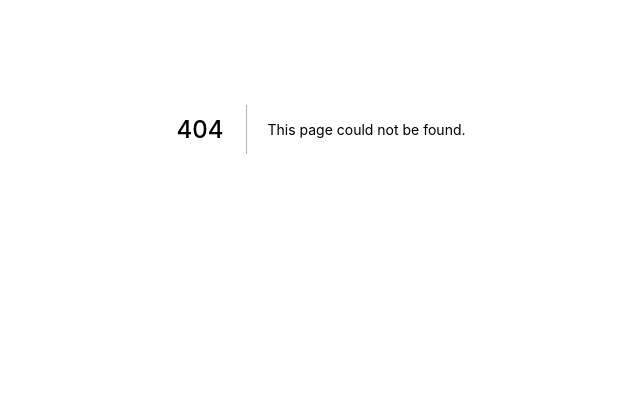
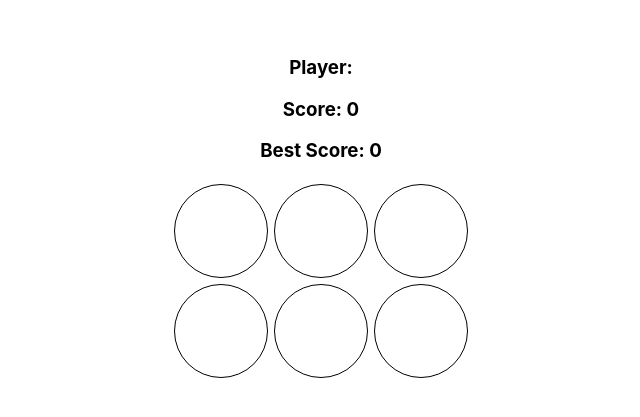
Before and after one commit to yaronlavi1992/lightbulbs, a Next.js app: page /play in a window 1280 px wide. Before the commit this address had no page. Shown: the part 271-688 px from the top of the page, without its empty margins (319-959 px from the left). Built offline with nearby package versions, Linux system fonts and the light colour scheme.

Commit message:
first commit

```diff
--- /dev/null
+++ b/components/Lightbulb/Lightbulb.js
@@ -0,0 +1,29 @@
+import { useRef, useEffect, useState } from 'react';
+import styles from './Lightbulb.module.css';
+
+function Lightbulb(props) {
+  const [color, setColor] = useState('white');
+
+  useEffect(() => {
+    if (props.lit) {
+      changeColor();
+    }
+  }, [props.lit]);
+
+  function changeColor() {
+    setColor(props.bgColor);
+    setTimeout(() => {
+      setColor('white');
+    }, 400);
+  }
+
+  return (
+    <div
+      onClick={props.onClickCallback}
+      className={styles.lightbulb}
+      style={{ backgroundColor: color }}
+    />
+  );
+}
+
+export default Lightbulb;
--- /dev/null
+++ b/components/Lightbulb/Lightbulb.module.css
@@ -0,0 +1,7 @@
+.lightbulb {
+  flex-grow: 1;
+  width: 31%;
+  border-radius: 50%;
+  border: 1px solid black;
+  margin: 3px;
+}
--- /dev/null
+++ b/components/LightbulbsWrapper/LightbulbsWrapper.js
@@ -0,0 +1,86 @@
+import Lightbulb from '../Lightbulb/Lightbulb';
+import { useContext, useState, useEffect, useRef } from 'react';
+import styles from './LightbulbsWrapper.module.css';
+import { UserContext } from '../../pages';
+
+function LightbulbsWrapper(props) {
+  const user = useContext(UserContext);
+  const [sequence, setSequence] = useState([]);
+  const [clickCount, setClickCount] = useState(0);
+  const [colors, setColors] = useState([]);
+  const [litBulb, setLitBulb] = useState(null);
+
+  useEffect(() => {
+    generateUniqueColors();
+    addToSequence();
+    playSequence();
+  }, []);
+
+  useEffect(() => {
+    playSequence();
+  }, [sequence]);
+
+  function onClickCallbackHandler(bulbIndex) {
+    setClickCount(clickCount + 1);
+    if (bulbIndex === litBulb) {
+      user.score += 10;
+      if (user.bestScore < user.score) {
+        user.bestScore = user.score;
+      }
+    }
+    if (clickCount === sequence.length) {
+      addToSequence();
+    }
+  }
+
+  function addToSequence() {
+    const bulbNumber = Math.floor(Math.random() * props.bulbsCount);
+    setSequence([...sequence, bulbNumber]);
+  }
+
+  function playSequence() {
+    console.log(sequence);
+    let currentSeq = [...sequence];
+    let seqInt = setInterval(() => {
+      if (currentSeq.length > 0) {
+        setLitBulb(currentSeq.shift());
+        setLitBulb(null); // reset lit to prevent matched prev bulb relit issue
+      } else {
+        clearInterval(seqInt);
+      }
+    }, 1000);
+  }
+
+  function generateUniqueColors() {
+    let generatedColors = [];
+    for (let i = 0; i < props.bulbsCount; i++) {
+      generatedColors.push(
+        '#' + ((Math.random() * 0xffffff) << 0).toString(16)
+      );
+    }
+    // prevent duplicate colors
+    if ([...new Set(generatedColors)].length !== props.bulbsCount) {
+      generateUniqueColors();
+    }
+    setColors(generatedColors);
+  }
+
+  function renderHandler() {
+    let bulbsToRender = [];
+    for (let i = 0; i < props.bulbsCount; i++) {
+      bulbsToRender.push(
+        <Lightbulb
+          lit={i === litBulb}
+          onClickCallback={() => onClickCallbackHandler(i)}
+          key={i}
+          bgColor={colors[i]}
+        />
+      );
+    }
+    return bulbsToRender;
+  }
+
+  return <div className={styles.wrapper}>{renderHandler()}</div>;
+}
+
+export default LightbulbsWrapper;
--- /dev/null
+++ b/components/LightbulbsWrapper/LightbulbsWrapper.module.css
@@ -0,0 +1,6 @@
+.wrapper {
+  display: flex;
+  flex-wrap: wrap;
+  width: 300px;
+  height: 200px;
+}
--- /dev/null
+++ b/components/PlayBoard/PlayBoard.js
@@ -0,0 +1,19 @@
+import LightbulbsWrapper from '../LightbulbsWrapper/LightbulbsWrapper';
+import styles from './PlayBoard.module.css';
+import { useContext, useState, useEffect } from 'react';
+import { UserContext } from '../../pages';
+
+function PlayBoard() {
+  const user = useContext(UserContext);
+
+  return (
+    <div className={styles.playground}>
+      <h3>Player: {user.name}</h3>
+      <h3>Score: {user.score}</h3>
+      <h3>Best Score: {user.bestScore}</h3>
+      <LightbulbsWrapper bulbsCount={6} />
+    </div>
+  );
+}
+
+export default PlayBoard;
--- /dev/null
+++ b/components/PlayBoard/PlayBoard.module.css
@@ -0,0 +1,3 @@
+.playground {
+  text-align: center;
+}
--- /dev/null
+++ b/components/ScoreHistory/ScoreHistory.js
@@ -0,0 +1,11 @@
+import styles from './ScoreHistory.module.css'
+
+function ScoreHistory() {
+    return (
+        <div>
+
+        </div>
+    )
+}
+
+export default ScoreHistory
--- a/pages/index.js
+++ b/pages/index.js
@@ -1,69 +1,40 @@
-import Head from 'next/head'
-import Image from 'next/image'
-import styles from '../styles/Home.module.css'
+import Head from 'next/head';
+import { createContext, useContext, useState } from 'react';
+import { useRouter } from 'next/router';
+import styles from '../styles/Home.module.css';
+
+export const UserContext = createContext({ name: '', score: 0, bestScore: 0 });
 
 export default function Home() {
+  const user = useContext(UserContext);
+  const [username, setUsername] = useState('');
+  const router = useRouter();
+
+  function startOnClickHandler() {
+    user.name = username;
+    router.push('/play');
+  }
+
   return (
     <div className={styles.container}>
       <Head>
-        <title>Create Next App</title>
-        <meta name="description" content="Generated by create next app" />
-        <link rel="icon" href="/favicon.ico" />
+        <title>Lightbulbs</title>
+        <meta name='description' content='Generated by create next app' />
+        <link rel='icon' href='/favicon.ico' />
       </Head>
 
       <main className={styles.main}>
-        <h1 className={styles.title}>
-          Welcome to <a href="https://nextjs.org">Next.js!</a>
-        </h1>
-
-        <p className={styles.description}>
-          Get started by editing{' '}
-          <code className={styles.code}>pages/index.js</code>
-        </p>
-
-        <div className={styles.grid}>
-          <a href="https://nextjs.org/docs" className={styles.card}>
-            <h2>Documentation &rarr;</h2>
-            <p>Find in-depth information about Next.js features and API.</p>
-          </a>
-
-          <a href="https://nextjs.org/learn" className={styles.card}>
-            <h2>Learn &rarr;</h2>
-            <p>Learn about Next.js in an interactive course with quizzes!</p>
-          </a>
-
-          <a
-            href="https://github.com/vercel/next.js/tree/master/examples"
-            className={styles.card}
-          >
-            <h2>Examples &rarr;</h2>
-            <p>Discover and deploy boilerplate example Next.js projects.</p>
-          </a>
-
-          <a
-            href="https://vercel.com/new?utm_source=create-next-app&utm_medium=default-template&utm_campaign=create-next-app"
-            className={styles.card}
-          >
-            <h2>Deploy &rarr;</h2>
-            <p>
-              Instantly deploy your Next.js site to a public URL with Vercel.
-            </p>
-          </a>
+        <div className={styles.userinput}>
+          <h2>Welcome to Lightbulbs Memory Game</h2>
+          <input
+            type='text'
+            value={username}
+            onChange={(e) => setUsername(e.target.value)}
+            placeholder='Enter your name'
+          />
+          <button onClick={startOnClickHandler}>Start</button>
         </div>
       </main>
-
-      <footer className={styles.footer}>
-        <a
-          href="https://vercel.com?utm_source=create-next-app&utm_medium=default-template&utm_campaign=create-next-app"
-          target="_blank"
-          rel="noopener noreferrer"
-        >
-          Powered by{' '}
-          <span className={styles.logo}>
-            <Image src="/vercel.svg" alt="Vercel Logo" width={72} height={16} />
-          </span>
-        </a>
-      </footer>
     </div>
-  )
+  );
 }
--- /dev/null
+++ b/pages/play.js
@@ -0,0 +1,16 @@
+import PlayBoard from '../components/PlayBoard/PlayBoard';
+import ScoreHistory from '../components/ScoreHistory/Scorehistory';
+import styles from '../styles/Home.module.css';
+
+function play() {
+  return (
+    <main className={styles.main}>
+      <div className={styles.container}>
+        <ScoreHistory />
+        <PlayBoard />
+      </div>
+    </main>
+  );
+}
+
+export default play;
--- a/styles/Home.module.css
+++ b/styles/Home.module.css
@@ -113,6 +113,10 @@
   margin-left: 0.5rem;
 }
 
+.userinput {
+  text-align: center;
+}
+
 @media (max-width: 600px) {
   .grid {
     width: 100%;
```
Also changed, not shown: components/ScoreHistory/ScoreHistory.module.css (added).
